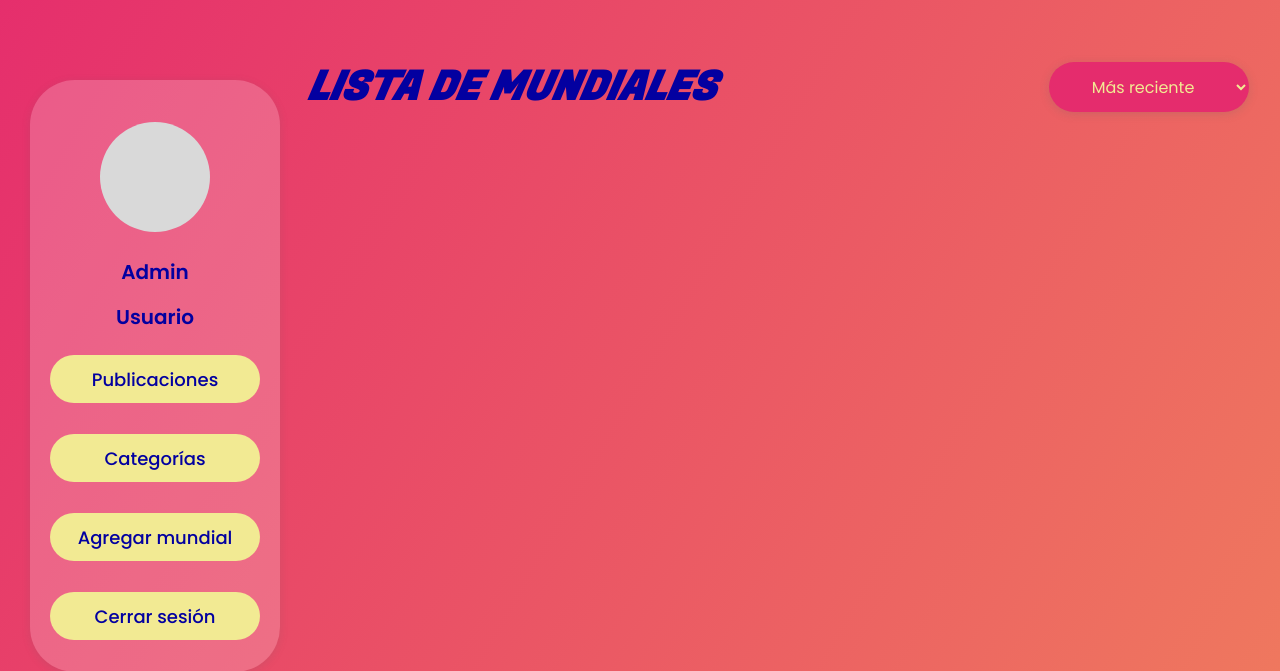
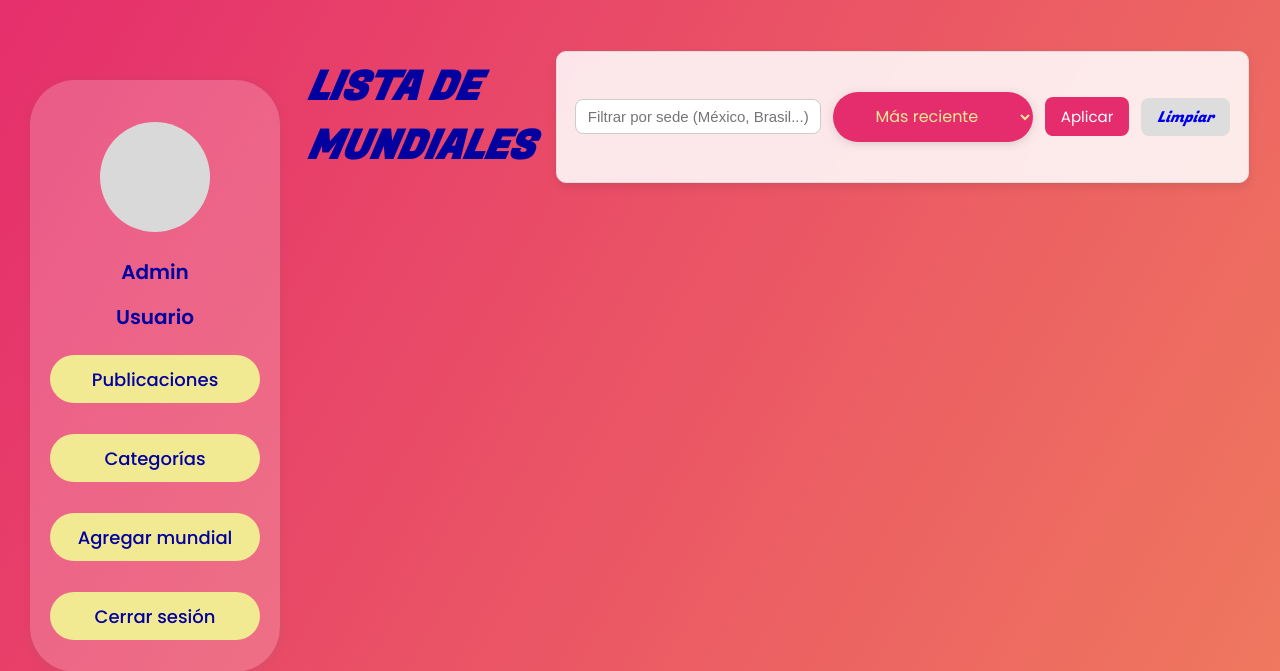
Before and after one commit to tlato-tlatoani/WhatsTheCup, a PHP site: page /WhatsTheCup/app/views/admin-views/Ad-Landing.php in a window 1280 px wide. Shown: the part 99-770 px from the top of the page. Run offline with PHP 8.4, Linux system fonts and the light colour scheme; some libraries are stand-ins or nearby versions.

Commit message:
Actualización de mi rama nara-rama

```diff
--- a/app/models/Model_Mundial.php
+++ b/app/models/Model_Mundial.php
@@ -83,6 +83,8 @@
     return $result;
 }
 
+
+
 public function obtenerTodosLosMundiales()
 {
 
@@ -108,12 +110,7 @@
         return $data;
     }
 
-public function listarMundiales() {
-    $stmt = $this->conn->query("CALL sp_listar_mundiales()");
-    $mundiales = $stmt->fetchAll(PDO::FETCH_ASSOC);
-    $stmt->closeCursor();
-    return $mundiales;
-}
+
 
 
 }
--- a/app/views/admin-views/Ad-Landing.php
+++ b/app/views/admin-views/Ad-Landing.php
@@ -6,14 +6,33 @@
 if (session_status() === PHP_SESSION_NONE) {
     session_start();
 }
+
 require_once dirname(__DIR__, 3) . '/app/models/Model_Mundial.php';
 
 $model = new Model_Mundial();
 $mundiales = $model->obtenerTodosLosMundiales();
 
-//$listaMundiales = $model->obtenerMundiales();
-// $listaMundiales es un array con todos los registros
+// ------------ FILTROS ------------ //
+
+$sede = $_GET['sede'] ?? '';
+$orden = $_GET['orden'] ?? 'reciente';
+
+// FILTRAR POR SEDE (busca en el título)
+if ($sede !== '') {
+    $mundiales = array_filter($mundiales, function($m) use ($sede) {
+        return stripos($m['titulo'], $sede) !== false;
+    });
+}
+
+// ORDENAR POR AÑO
+usort($mundiales, function($a, $b) use ($orden) {
+    if ($orden === 'antiguo') {
+        return $a['anio'] - $b['anio']; // ascendente
+    }
+    return $b['anio'] - $a['anio']; // descendente
+});
 ?>
+
 <!DOCTYPE html>
 <html lang="es">
 <head>
@@ -37,11 +56,30 @@
     <div id="header-mundiales">
       <h1>LISTA DE MUNDIALES</h1>
 
-      <select>
-        <option>Más reciente</option>
-        <option>Más antiguo</option>
-        <option>Más popular</option>
+      <!-- FORMULARIO DE FILTROS -->
+      <form method="GET" class="filtros-container">
+
+    <input type="hidden" name="route" value="adlanding">
+
+    <input
+        type="text"
+        name="sede"
+        placeholder="Filtrar por sede (México, Brasil...)"
+        value="<?= htmlspecialchars($sede) ?>"
+    >
+
+    <select name="orden">
+        <option value="reciente" <?= $orden === 'reciente' ? 'selected' : '' ?>>Más reciente</option>
+        <option value="antiguo"  <?= $orden === 'antiguo'  ? 'selected' : '' ?>>Más antiguo</option>
     </select>
+
+    <button type="submit" class="btn-filtrar">Aplicar</button>
+
+    <a href="index.php?route=adlanding" class="btn-limpiar">Limpiar</a>
+
+</form>
+
+
     </div>
 
     <div id="mundiales">
--- a/public/css/Ad_Landing.css
+++ b/public/css/Ad_Landing.css
@@ -366,3 +366,74 @@
   align-items: right;
 
 }
+
+/* === CONTENEDOR DEL FORMULARIO DE FILTROS === */
+.filtros-container {
+    display: flex;
+    gap: 12px;
+    align-items: center;
+    background: #ffffffdd;
+    backdrop-filter: blur(4px);
+    border: 1px solid #ddd;
+    padding: 12px 18px;
+    border-radius: 10px;
+    margin: 20px 0;
+    box-shadow: 0 4px 10px #00000015;
+}
+
+/* === INPUT DE TEXTO === */
+.filtros-container input[type="text"] {
+    padding: 8px 12px;
+    border-radius: 8px;
+    border: 1px solid #ccc;
+    font-size: 15px;
+    width: 220px;
+    transition: 0.2s ease-in-out;
+}
+
+.filtros-container input[type="text"]:focus {
+    border-color: #e52c6d;
+    box-shadow: 0 0 4px #e52c6d80;
+}
+
+/* === SELECT === */
+.filtros-container select {
+    padding: 8px 12px;
+    border-radius: 8px;
+    border: 1px solid #ccc;
+    font-size: 15px;
+    cursor: pointer;
+    transition: 0.2s;
+}
+
+.filtros-container select:hover {
+    border-color: #e52c6d;
+}
+
+/* === BOTONES === */
+.btn-filtrar,
+.btn-limpiar {
+    padding: 8px 16px;
+    border-radius: 8px;
+    font-size: 15px;
+    border: none;
+    cursor: pointer;
+    transition: 0.2s;
+}
+
+.btn-filtrar {
+    background-color: #e52c6d;
+    color: white;
+}
+
+.btn-filtrar:hover {
+    background-color: #c3245c;
+}
+
+.btn-limpiar {
+    background-color: #ddd;
+}
+
+.btn-limpiar:hover {
+    background-color: #c7c7c7;
+}
```
Lines whose indentation alone changed are shown as unchanged.
